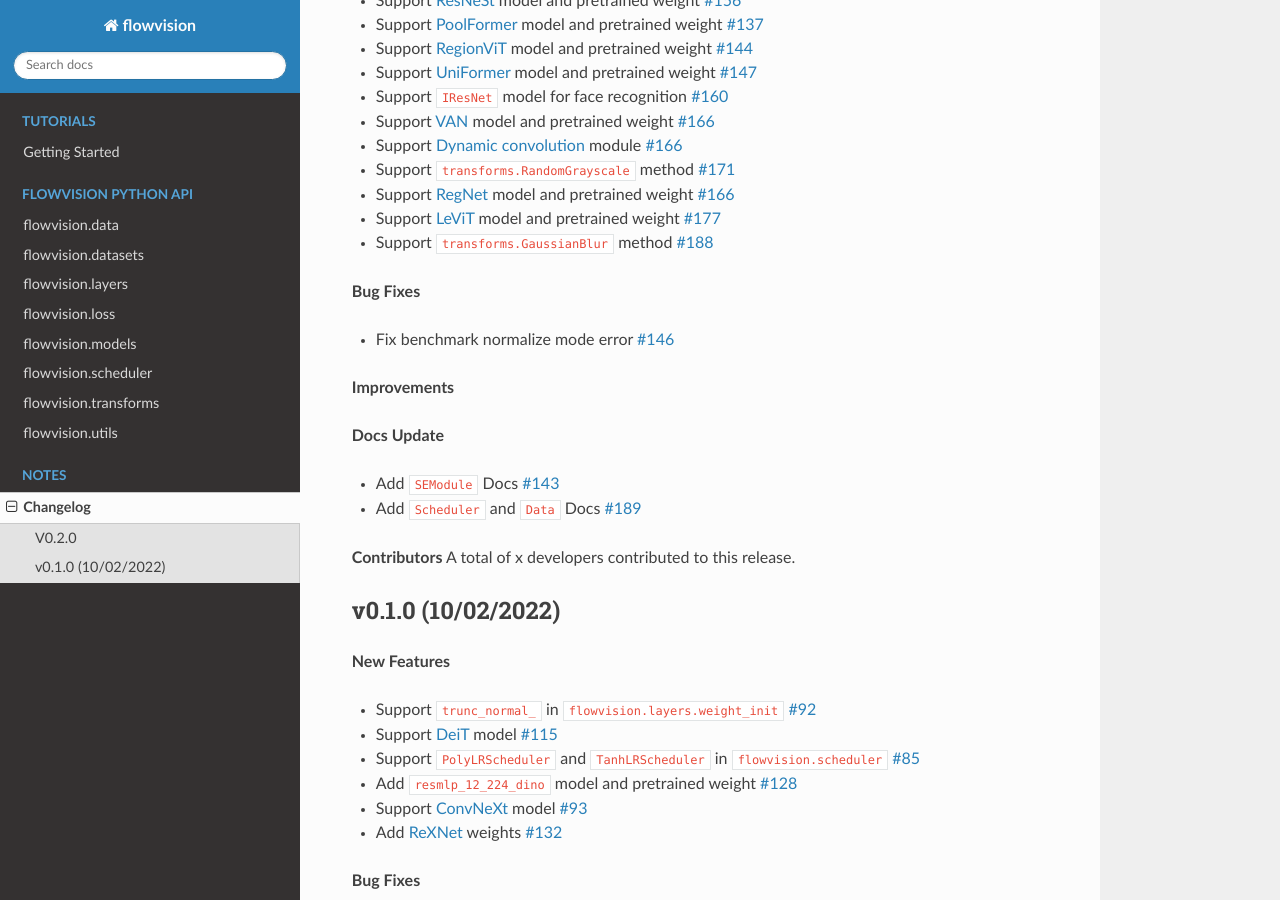
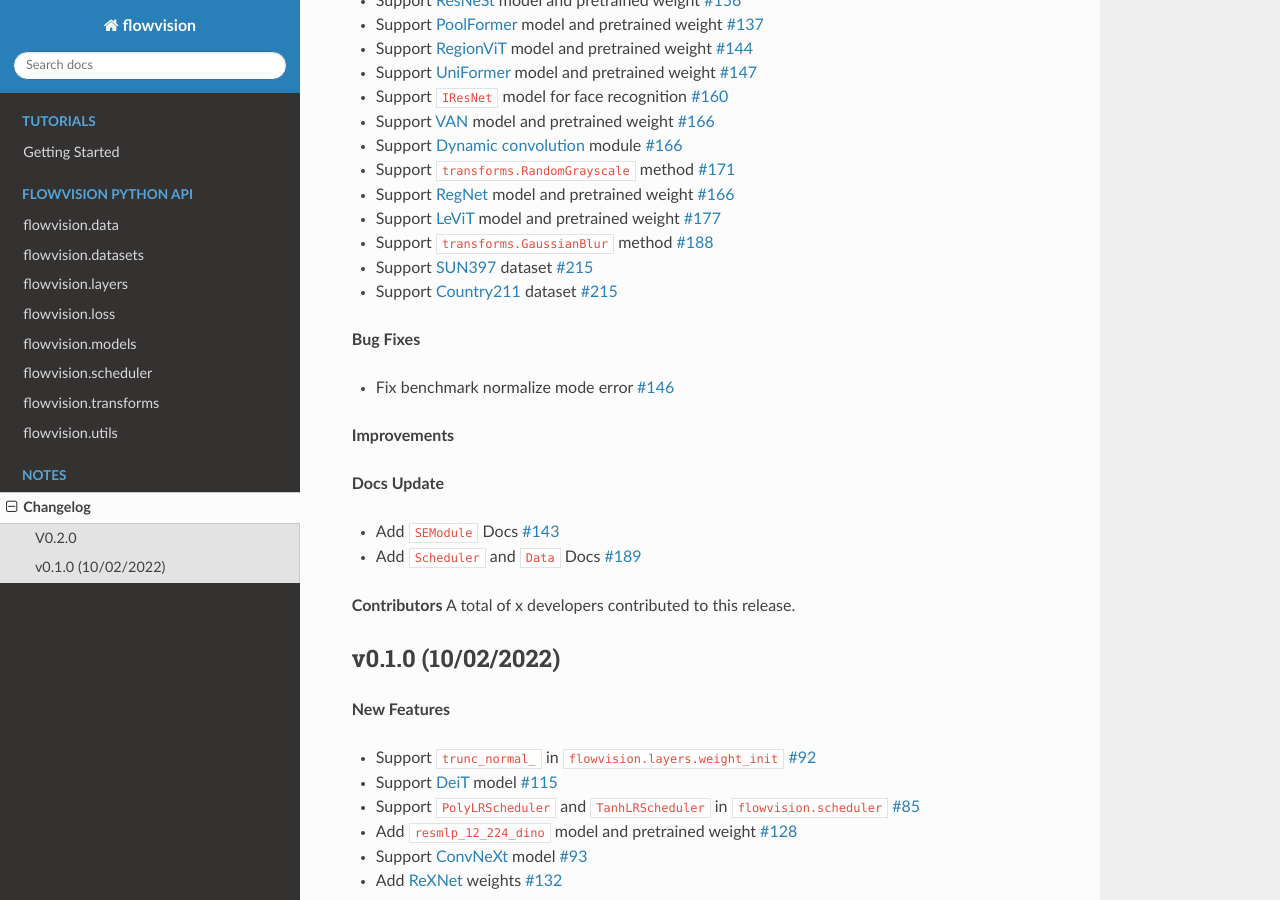
Before and after one commit to Oneflow-Inc/vision, a Sphinx documentation site: the page built from docs/source/changelog.md, in a window 1280 px wide and 900 px high, scrolled down 395 px. Built offline with Sphinx 7.4.7 and the Read the Docs theme 2.0.0, drawn with Linux system fonts in a browser that asks for light colours; the version number is read from the project's files by our own code.

Commit message:
Add dataset change into changelog.md

```diff
--- a/docs/source/changelog.md
+++ b/docs/source/changelog.md
@@ -19,6 +19,8 @@
 - Support [RegNet](https://arxiv.org/abs/2003.13678) model and pretrained weight [#166](https://github.com/Oneflow-Inc/vision/pull/166)
 - Support [LeViT](https://arxiv.org/abs/2104.01136) model and pretrained weight [#177](https://github.com/Oneflow-Inc/vision/pull/177)
 - Support ``transforms.GaussianBlur`` method [#188](https://github.com/Oneflow-Inc/vision/pull/188)
+- Support [SUN397](https://vision.princeton.edu/projects/2010/SUN/) dataset [#215](https://github.com/Oneflow-Inc/vision/pull/215)
+- Support [Country211](https://github.com/openai/CLIP/blob/main/data/country211.md) dataset [#215](https://github.com/Oneflow-Inc/vision/pull/215)
 
 **Bug Fixes**
 - Fix benchmark normalize mode error [#146](https://github.com/Oneflow-Inc/vision/pull/146)
```
